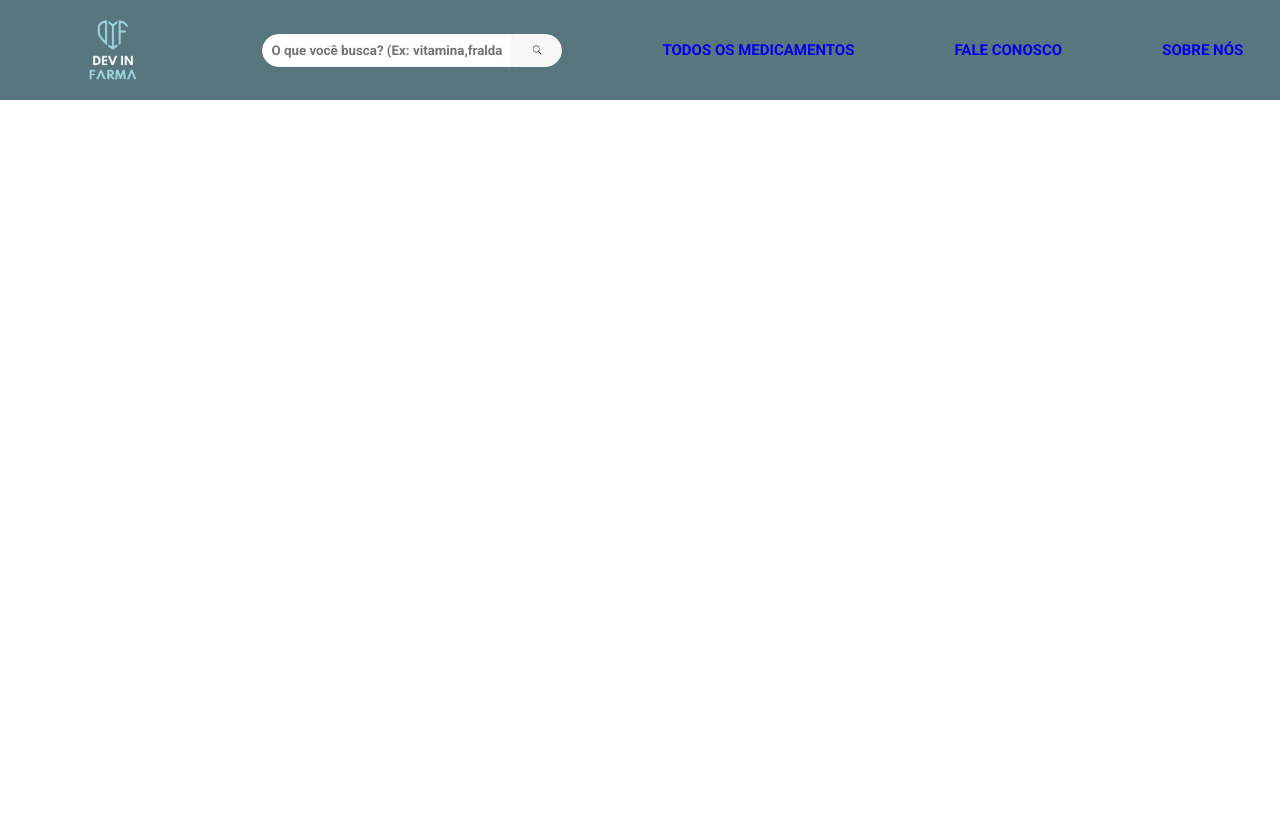
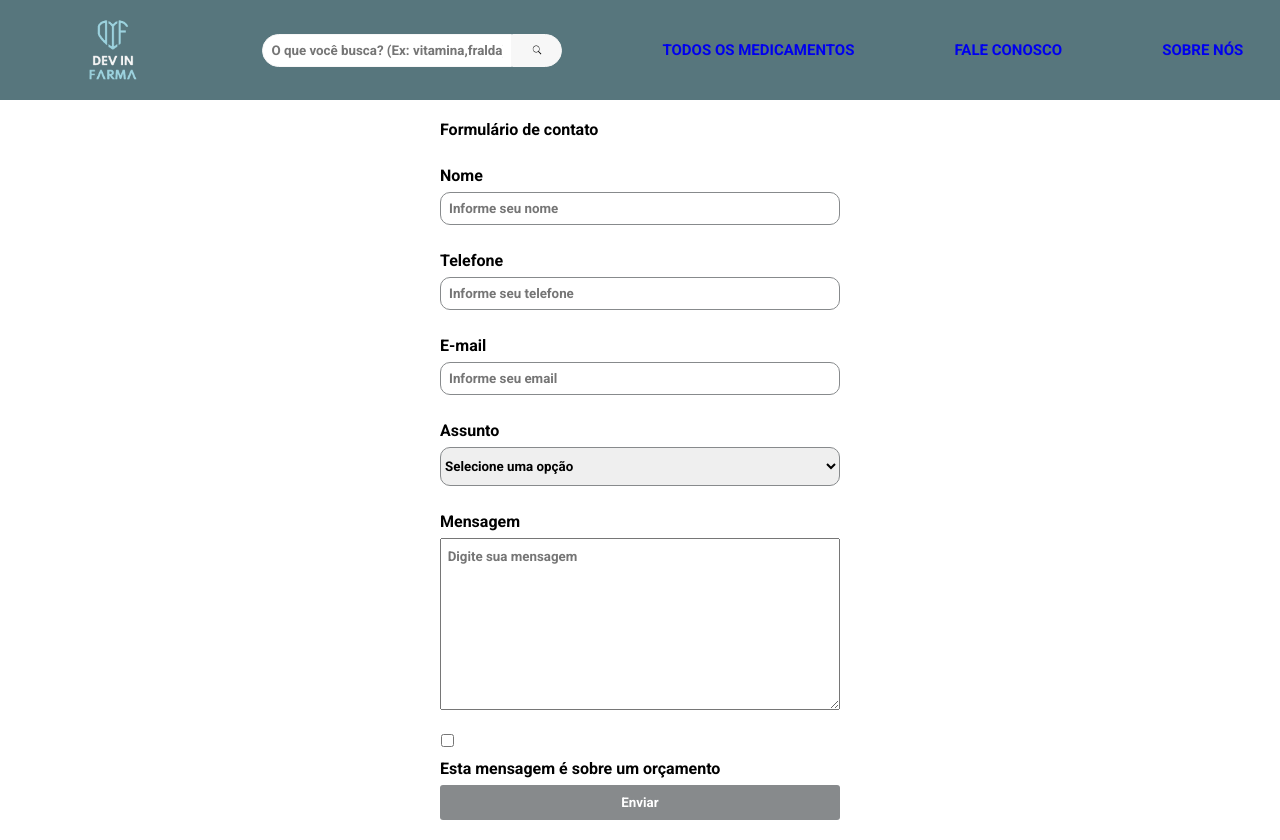
Before and after one commit to gabriellsbraz/Mini-Projeto-DEVinHouse, a plain HTML site: page contato.html in a window 1280 px wide. Before the commit the page ends 800 px from the top, so only its background shows below. Drawn offline with Linux system fonts and the light colour scheme.

Commit message:
Criação da pagina formulario de contato

```diff
--- a/contato.html
+++ b/contato.html
@@ -6,6 +6,7 @@
   <meta name="viewport" content="width=device-width, initial-scale=1.0">
   <link href="https://fonts.googleapis.com/css2?family=DM+Sans:wght@400;700&family=Inter:wght@400;600&family=Roboto:wght@700&display=swap" rel="stylesheet">
   <link rel="stylesheet" href="/styles/menu.css">
+  <link rel="stylesheet" href="/styles/contato.css">
   <title>DevInFarma</title>
 </head>
 <body>
@@ -27,5 +28,33 @@
       </nav>
     </section>
   </header>
+  <section class="section-contato">
+    <h1 class="section-contato titulo">Formulário de contato</h1>
+    <form class="section-contato input" action="" method="post">
+      <label id="label" for="nome">Nome</label>
+      <input id="input" type="text" name="nome" required placeholder="Informe seu nome">
+      <br>
+      <label id="label" for="telefone">Telefone</label>
+      <input id="input"type="tel" name="telefone" required placeholder="Informe seu telefone">
+      <br>
+      <label id="label" for="telefone">E-mail</label>
+      <input id="input"type="email" name="email" required placeholder="Informe seu email">
+      <br>
+      <label id="label" for="assunto">Assunto</label>
+      <select id="select" name="assunto" required placeholder="Selecione">
+        <option value="" disabled selected>Selecione uma opção</option>
+        <option value="comercial">Comercial</option>
+        <option value="duvidas">Dúvidas</option>
+        <option value="revenda">Revenda</option>
+      </select>
+      <br>
+      <label id="label" for="mensagem">Mensagem</label>
+      <textarea name="mensagem" id="mensagem" cols="30" rows="10" placeholder="  Digite sua mensagem"></textarea>
+      <br>
+      <input id="checkbox" type="checkbox"><label id="label" for="checkbox">Esta mensagem é sobre um orçamento</label>
+
+      <input id="button" type="submit" value="Enviar">
+    </form>
+  </section>
 </body>
 </html>
--- /dev/null
+++ b/styles/contato.css
@@ -0,0 +1,68 @@
+* {
+  box-sizing: border-box;
+  padding: 0;
+  margin: 0;
+  list-style: none;
+  text-decoration: none;
+  font-family: 'Roboto', sans-serif;
+}
+
+:root{
+  font-size: 62.5%;
+
+  --menu-color: #57767D;
+  --menu-font-color: #f7f7f7;
+  --menu-font-color-hover: #878A8C;
+
+  --button--busca-color: #f7f7f7;
+}
+
+.section-contato {
+  display: flex;
+  justify-content: center;
+  flex-direction: column;
+  width: 80rem;
+  margin-block: 1rem;
+  margin-inline: auto;
+}
+
+.section-contato .titulo,
+.section-contato .input {
+  width: 50%;
+  font-size: 1.6rem;
+}
+
+.section-contato #input,
+.section-contato #select{
+  padding: 0.8rem;
+
+  border: 0.1rem solid #878A8C;
+  border-radius: 1rem;
+}
+
+.section-contato #label{
+  padding: 0.7rem 0;
+}
+
+.section-contato #select,
+.section-contato #mensagem{
+  padding: 1rem 0;
+}
+
+.section-contato #checkbox{
+  margin-inline-start: -38.5rem;
+  margin-block: 0.5rem;
+}
+
+.section-contato #button{
+  background-color: var(--menu-font-color-hover);
+  color: white;
+  padding: 1rem 2rem;
+  border: none;
+  border-radius: 0.3rem;
+  cursor: pointer;
+}
+
+.section-contato #button:hover{
+  background-color: var(--menu-color);
+}
```
Also changed, not shown: index.html (+1 -0 lines).
